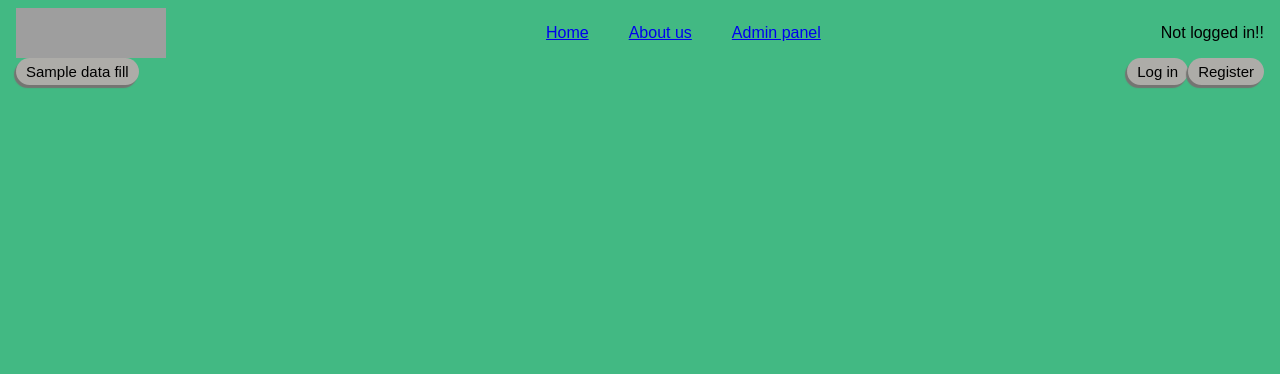
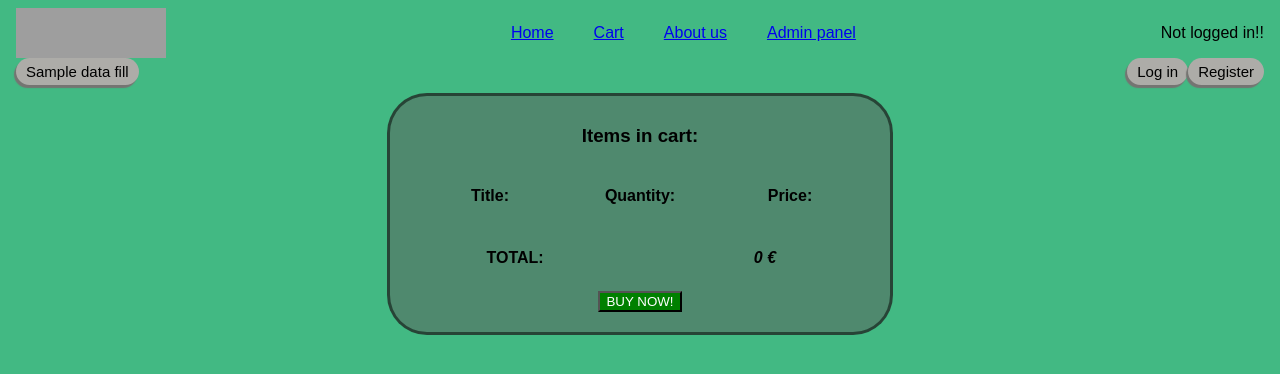
Before and after one commit to barbirict/pn-vue, a Vue app: page /basket in a window 1280 px wide. Shown: the top 374 px of the page. Built offline with nearby package versions, Linux system fonts and the light colour scheme; grey boxes are pictures that could not be loaded.

Commit message:
buying items now works. added userCart.vue

```diff
--- a/src/App.vue
+++ b/src/App.vue
@@ -18,7 +18,7 @@ export default {
     this.$store.commit(12);
   }*/
   mounted() {
-    this.$store.commit('updateCartFromLocalStorage')
+    this.$store.commit('updateCartFromBasket')
   }
 }
 </script>
--- /dev/null
+++ b/src/components/elements/cartItemCard.vue
@@ -0,0 +1,63 @@
+<template>
+  <div class="cart-item-wrapper">
+    <div class="cart-item">
+      {{product.title}}
+    </div>
+    <div class="cart-item-quan">
+      {{product.quantity}}
+    </div>
+    <div class="cart-item-pric">
+      {{product.price}}€
+    </div>
+    <button class="btn" v-on:click="removeItem">X</button>
+  </div>
+</template>
+
+<script>
+export default {
+  props: ['product'],
+  methods:{
+    removeItem(){
+      this.$store.commit('removeFromCart', this.product);
+      this.$forceUpdate();
+      window.location.href = "/basket"
+    }
+  }
+}
+</script>
+
+<style scoped>
+.cart-item-wrapper {
+  display: flex;
+  justify-content: center;
+  align-items: center;
+  border-top: 1px solid black;
+  border-bottom: 1px solid black;
+  padding-bottom: 15px;
+  padding-top: 15px;
+  padding-right: 15%;
+  padding-left: 15%;
+
+}
+
+.cart-item {
+  width: 150px;
+  height: 20px;
+}
+.cart-item-quan{
+  width: 150px;
+  height: 20px;
+
+}
+.cart-item-pric{
+  width: 150px;
+  height: 20px;
+
+}
+.cart-item-wrapper .btn {
+  color:red;
+  background-color: white;
+  height: 20px;
+  width: 30px;
+}
+</style>
--- a/src/components/navigation.vue
+++ b/src/components/navigation.vue
@@ -8,8 +8,8 @@
   <nav>
     <ul class="nav_links">
       <li><router-link :to="{name:'home'}">Home</router-link></li>
-     <!-- <li><router-link :to="{name:'cart'}">Cart</router-link></li>
-      <li><router-link :to="{name:'orders'}">Order History</router-link></li>-->
+      <li><router-link :to="{name:'basket'}">Cart</router-link></li>
+    <!--  <li><router-link :to="{name:'orders'}">Order History</router-link></li>-->
       <li><router-link :to="{name:'about'}">About us</router-link></li>
       <li><router-link :to="{name:'admin'}">Admin panel</router-link></li>
     </ul>
--- a/src/components/views/adminPanel.vue
+++ b/src/components/views/adminPanel.vue
@@ -30,7 +30,7 @@
           <li v-if="sel_user_o!=null">{{sel_user_o.role}}</li>
         </div>
       </ul>
-      <button class="btn">delete user</button>
+      <button class="btn" v-on:click="userDelete">delete user</button>
     </div>
   </div>
 </template>
@@ -53,7 +53,19 @@ export default {
           break;
         }
       }
+    },
+    userDelete(){
+      for(let i=0; i<this.userlist.length-1; i++){
+        //alert(this.userlist.username+' '+this.sel_user_o.username )
+        if(this.userlist[i].username === this.sel_user_o.username){
+          this.userlist.splice(i, 1);
+          localStorage.setItem('userbase', JSON.stringify(this.userlist));
+          alert("deleted user " + this.sel_user_o.username);
+          this.sel_user_o= null;
 
+          break;
+        }
+      }
     }
   }
 }
--- /dev/null
+++ b/src/components/views/userCart.vue
@@ -0,0 +1,124 @@
+<template>
+  <div class="cart-item-list">
+    <h3>Items in cart:</h3>
+    <div class="texts">
+      <h4>Title:</h4>
+      <h4>Quantity:</h4>
+      <h4>Price:</h4>
+    </div>
+    <cart-item-card
+    v-for="product in basket"
+    :key="product.id"
+    :product="product"
+    />
+    <div class="cart-total">
+      <h4>TOTAL: </h4>
+      <div class="cart-total-price">{{cart_total}} €</div>
+    </div>
+    <button class="btn" v-on:click="doTheShop">BUY NOW!</button>
+  </div>
+</template>
+
+<script>
+import CartItemCard from "@/components/elements/cartItemCard";
+export default {
+  name: "userCart",
+  components: {CartItemCard},
+  created() {
+    this.basket=JSON.parse(localStorage.getItem("basket"));
+  },
+  computed: {
+    cart_total(){
+      return this.$store.getters.cartTotal;
+    },
+    data(){
+      return{
+        basket: null,
+        product: null
+      }
+    }
+
+  },
+  methods:{
+    cartFromLocal(){
+      this.basket=JSON.parse(localStorage.getItem("basket"));
+    },
+    doTheShop(){
+      alert("in");
+      let orderOut = [];
+      let curOrder = {id: 0, username: ""}
+      let basketer = JSON.parse(localStorage.getItem("basket"));
+      let ordersGlobal = JSON.parse(localStorage.getItem("ordersGlobal"));
+      let curUsr = JSON.parse(localStorage.getItem("curUsr"));
+      let genId = Math.floor(Math.random() * 10000) + 2;
+      if(ordersGlobal == null){
+        curOrder.id = genId;
+        curOrder.username = curUsr.username;
+        orderOut.push(curOrder);
+        for(let i=0; i < basketer.length; i++){
+          basketer[i].id = genId;
+          orderOut.push(basketer[i]);
+        }
+        localStorage.setItem("ordersGlobal", JSON.stringify(orderOut));
+      }
+      else{
+        curOrder.id = genId;
+        curOrder.username = curUsr.username;
+        ordersGlobal.push(curOrder);
+        for(let i=0; i < basketer.length; i++){
+          basketer[i].id = genId;
+          ordersGlobal.push(basketer[i]);
+        }
+        localStorage.setItem("ordersGlobal", JSON.stringify(ordersGlobal));
+      }
+      console.log(ordersGlobal);
+      localStorage.removeItem("basket");
+      location.reload();
+    }
+  }
+}
+</script>
+
+<style scoped>
+.cart-item-list {
+  border: solid #00000080;
+  border-radius: 40px;
+  background-color: #5c5a5a80;
+  display: block;
+  margin-right: 30%;
+  margin-left: 30%;
+  padding-bottom: 20px;
+  padding-top: 10px;
+  text-align: center;
+}
+
+.cart-item-list .btn{
+  color: white;
+  background-color: green;
+}
+
+.texts{
+  display: flex;
+  justify-content: center;
+  align-items: center;
+}
+
+.texts h4{
+  width: 150px;
+  height: 20px;
+}
+
+.cart-total{
+  display: flex;
+  justify-content: center;
+  align-items: center;
+}
+.cart-total h4, .cart-total-price{
+  width: 300px;
+  height: 20px;
+}
+.cart-total-price{
+  font-style: italic;
+  font-weight: 600;
+}
+</style>
--- a/src/router/router.js
+++ b/src/router/router.js
@@ -4,6 +4,7 @@ import login from '@/components/views/login.vue'
 import register from '@/components/views/register.vue'
 import about from '@/components/views/about.vue'
 import adminPanel from '@/components/views/adminPanel'
+import userCart from '@/components/views/userCart'
 /*
 import cart from ...
 import orderHistory from ...
@@ -15,7 +16,9 @@ const routes = [
     {path: '/login', component: login, name: 'login'},
     {path: '/register', component: register, name: 'register'},
     {path: '/about', component: about, name: 'about'},
-    {path: '/admin', component: adminPanel, name: 'admin'}
+    {path: '/admin', component: adminPanel, name: 'admin'},
+    {path: '/basket', component: userCart, name: 'basket'}
+
 ]
 
 const router = createRouter({history: createWebHistory(process.env.BASE_URL), routes});
```
